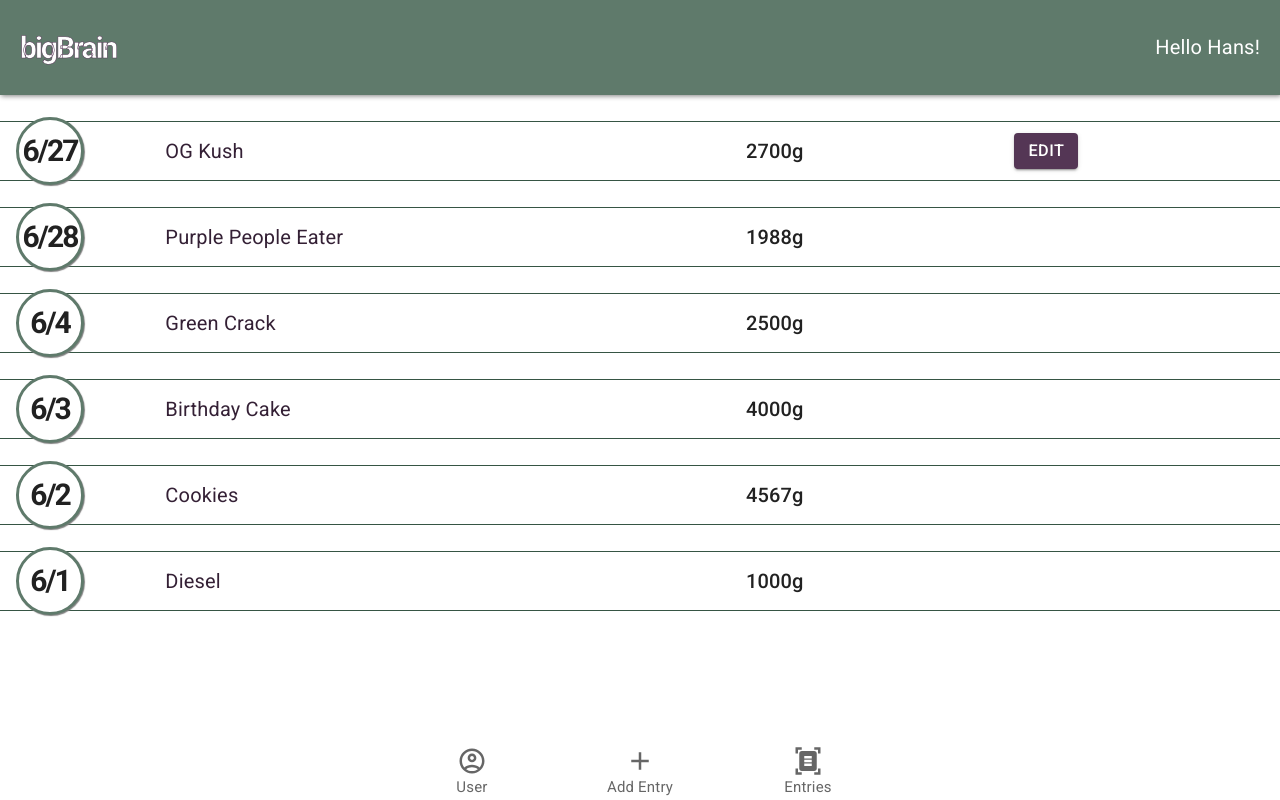
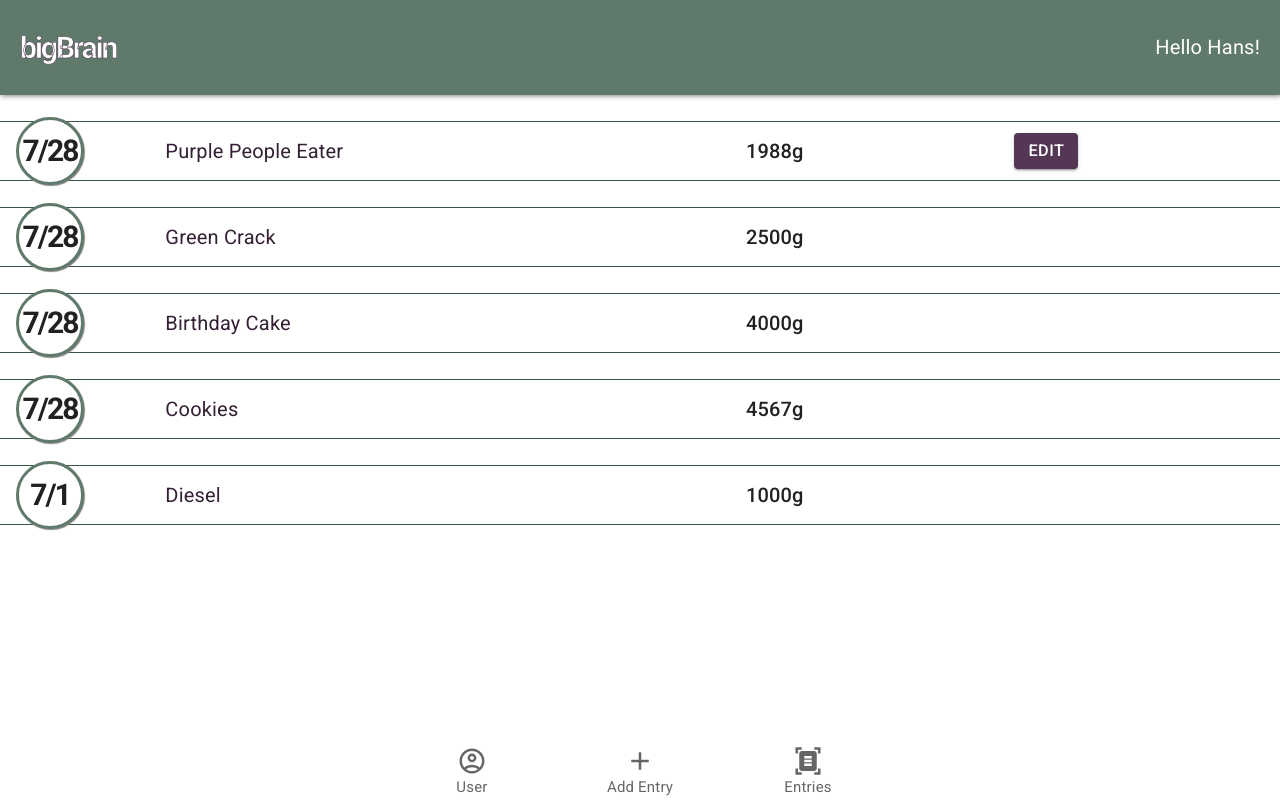
Before and after one commit to Hansjensen/bigBrain, a React (Vite) app: page /entries in a window 1280 px wide. Built offline with nearby package versions, Linux system fonts and the light colour scheme.

Commit message:
StartedEditFunction

```diff
--- a/src/App.tsx
+++ b/src/App.tsx
@@ -21,11 +21,12 @@ import {CssBaseline} from '@mui/material';
 import { Link as RouterLink, LinkProps as RouterLinkProps, BrowserRouter } from 'react-router-dom';
 import { LinkProps } from '@mui/material/Link';
 
-import { LogEntry, Admin, User } from './types/interfaces';
+import { LogEntry, SceneSetting, User } from './types/interfaces';
 import { LocalizationProvider } from '@mui/x-date-pickers';
 
 import { logEntryReducer } from './components/Reducers';
 import {LogContext, LogDispatchContext} from './components/LogContext'
+import uniqid from 'uniqid'
 
 
 
@@ -67,7 +68,7 @@ const theme = createTheme({
 
 //ADMIN SETTINGS
 
-const sceneSetting: sceneSetting = {
+const scene: SceneSetting = {
   pricePerPound: 70,
   currentScene: 'Test Test',
   wetDry: 'Wet'
@@ -80,30 +81,22 @@ console.log('out')
 
 
 const logEntriesData: LogEntry[] = [
-   {
-    id: '1',
-    strain: "OG Kush",
-    grams: 2700,
-    date: dayjs("2023-07-27"),
-    logged: false,
-    userId: '101',
-    scene: "Test Test"
-  },
+
   {
-    id: '2',
+    id: uniqid(),
     strain: "Purple People Eater",
     grams: 1988,
     date: dayjs(),
-    logged: true,
+    logged: false,
     userId: '101',
     scene:  "Test Test"
   },
 
   {
-    id: '25',
+    id: uniqid(),
     strain: "Green Crack",
     grams: 2500,
-    date: dayjs("2023-07-04"),
+    date: dayjs(),
     logged: true,
     userId: '101',
     scene: "Test Test"
@@ -113,7 +106,7 @@ const logEntriesData: LogEntry[] = [
     id: '46',
     strain: "Birthday Cake",
     grams: 4000,
-    date: dayjs("2023-07-03"),
+    date: dayjs(),
     logged: true,
     userId: '101',
     scene: "Test Test"
@@ -123,7 +116,7 @@ const logEntriesData: LogEntry[] = [
     id: '64',
     strain: "Cookies",
     grams: 4567,
-    date: dayjs("2023-07-02"),
+    date: dayjs(),
     logged: true,
     userId: '101',
     scene: "Test Test"
@@ -144,6 +137,12 @@ const userData: User = {
   id: '101',
   sceneList: ["Slick Dep 2023", "Test Test"]
 }
+const strains: Array<string> = [
+  'Strawguana',
+  'Og Kush',
+  'Diesel'
+]
+
 
 function App() {
   const[user, setUser] = useState(userData)
@@ -152,13 +151,6 @@ function App() {
 
 
 
-
-
-
-
-
-
-  console.log(logEntries)
   return (
     <>
     <LogContext.Provider value={logEntries}>
@@ -171,7 +163,7 @@ function App() {
             <Header user={user} />
 
 
-            <Content  user={user} scene={sceneSetting} />
+            <Content  user={user} scene={scene} strains={strains} />
 
 
 
--- a/src/components/AddEntry.tsx
+++ b/src/components/AddEntry.tsx
@@ -23,9 +23,9 @@ const strains: Array<string> = [
 
 
 
-function AddEntry (props: {user: User, scene: SceneSetting}) {
+function AddEntry (props: {user: User, scene: SceneSetting, strains: Array<string>}) {
     const {user, scene} = props
-    return  <AddForm logEntry={balls} strainList={strains} scene={scene} user={user}/>
+    return  <AddForm logEntry={balls} strainList={strains} scene={scene} user={user} edit={false}/>
 
 }
 
--- a/src/components/AddForm.tsx
+++ b/src/components/AddForm.tsx
@@ -3,37 +3,44 @@ import { Button, FormControl, InputLabel, Select, MenuItem, OutlinedInput, Input
 import { LogEntry, SceneSetting, User } from '../types/interfaces'
 import { useState, useContext } from 'react'
 import { MobileDatePicker } from '@mui/x-date-pickers/MobileDatePicker';
-import dayjs from 'dayjs';
 import { LogDispatchContext } from './LogContext';
 
 import '../styles/AddEntry.css'
 
-function AddForm(props: {logEntry: LogEntry, strainList: Array<string>, user: User, scene: SceneSetting}) {
-    const {logEntry, strainList, user, scene} = props
+function AddForm(props:  {logEntry: LogEntry, strainList: Array<string>, edit: boolean, user: User, scene: SceneSetting}) {
+    const { strainList, user, scene, edit} = props
 
+    const [log, setLog] = useState(props.logEntry)
 
-    const [strain, setStrain] = useState(logEntry.strain)
-    const [grams, setGrams] = useState<number>(logEntry.grams)
-    const [date, setDate] = useState(dayjs(logEntry.date))
+    const { strain, grams, date } = log
 
     const dispatch = useContext(LogDispatchContext)
 
     const handleStrainChange = (e: any) => {
-        setStrain(e.target.value)
+        setLog({...log , strain: e.target.value})
 
     }
 
     const handleGramsChange = (e: any) => {
-        setGrams(parseInt(e.target.value))
+        setLog({...log, grams: parseInt(e.target.value)})
 
     }
 
     const handleDateChange = (e: any) => {
-        setDate(e)
+        setLog({...log, date: e.target.value})
     }
 
     const handleSubmitClick = (e: any) => {
         e.preventDefault()
+        if(edit) {
+            dispatch({
+                type: 'edit_logEntry',
+                strain: strain,
+                grams: grams,
+                date: date,
+
+         })
+        } else {
         dispatch({
                     type: 'add_logEntry',
                     strain: strain,
@@ -41,10 +48,8 @@ function AddForm(props: {logEntry: LogEntry, strainList: Array<string>, user: Us
                     date: date,
                     userId: user.id,
                     scene: scene.currentScene,
-        })
+        })}
     }
-
-
     return (
         <form className="logEntryForm">
                 <FormControl
@@ -62,8 +67,8 @@ function AddForm(props: {logEntry: LogEntry, strainList: Array<string>, user: Us
                         label="Strain"
                         onChange={handleStrainChange}
 
-                    >       {strainList.map(strain => {
-                        return <MenuItem value={strain} key={Math.random()}>{strain}</MenuItem>
+                    >       {strainList.map(straini => {
+                        return <MenuItem value={straini} key={straini}>{straini}</MenuItem>
                     })}
                     </Select>
                     </FormControl>
@@ -79,10 +84,7 @@ function AddForm(props: {logEntry: LogEntry, strainList: Array<string>, user: Us
                         id="gramsInput"
                         onChange={handleGramsChange}
                         endAdornment={<InputAdornment position="end">g</InputAdornment>}
-                        aria-describedby="grams input"
-                        inputProps={{
-                            'aria-label': 'weight',
-                    }}
+
                     />
                     </FormControl>
                     <MobileDatePicker
@@ -94,7 +96,7 @@ function AddForm(props: {logEntry: LogEntry, strainList: Array<string>, user: Us
                         variant="contained"
                         color="secondary"
                         onClick={handleSubmitClick}
-                        sx={{mt: 4, height:60}}>Submit</Button>
+                        sx={{mt: 4, height:60}}>{edit?"Edit":"Submit"}</Button>
 
 
             </form>
--- a/src/components/Content.tsx
+++ b/src/components/Content.tsx
@@ -2,11 +2,11 @@ import { Route, Routes} from 'react-router-dom';
 import UserPage from './User';
 import AddEntry from './AddEntry';
 import Entries from './Entries';
-import { LogEntry, User, SceneSetting,  } from '../types/interfaces';
+import { User, SceneSetting,  } from '../types/interfaces';
 
 
-function Content (props: { user: User, scene: SceneSetting,  }) {
-    const { user, scene} = props
+function Content (props: { user: User, scene: SceneSetting, strains: Array<string>  }) {
+    const { user, scene, strains} = props
 
     return(
 
@@ -21,11 +21,14 @@ function Content (props: { user: User, scene: SceneSetting,  }) {
                 <Route path="/addentry" element={<AddEntry
                                                     user={user}
                                                     scene={scene}
+                                                    strains={strains}
 
                                                    />}/>
 
                 <Route path="/entries" element={<Entries
                                                          scene={scene}
+                                                         strains={strains}
+                                                         user={user}
                                                          />} />
 
             </Routes>
--- a/src/components/Entries.tsx
+++ b/src/components/Entries.tsx
@@ -1,31 +1,57 @@
-import { LogEntry } from "../types/interfaces";
+import { LogEntry, SceneSetting, User } from "../types/interfaces";
 import '../styles/Entries.css'
 import { Button, Typography } from "@mui/material";
-import { useContext } from "react";
+import { SetStateAction, useContext, useState, Dispatch } from "react";
 import { LogContext } from "./LogContext";
+import AddForm from "./AddForm";
+import dayjs from "dayjs";
 
-function Entries () {
+function Entries (props: {strains: Array<string>, scene: SceneSetting, user: User}) {
     const logEntries = useContext(LogContext)
+    const {strains, scene, user} = props
+    const [currentLog, setCurrentLog] = useState<LogEntry>({
+
+        id: "",
+        strain: "",
+        grams:  0,
+        date: dayjs(),
+        logged: false,
+        userId: "",
+        scene: "",
+
+        })
+        console.log(logEntries)
+    const [editBool, setEditBool] = useState(false)
     return(
         <div id="entriesContainer">
-            {logEntries.map((entry: LogEntry) => {
-                console.log(entry.date)
-                return <EntryItem logEntry={entry} key={entry.id}/>
+            {!editBool ? logEntries.map((entry: LogEntry) => {
+                return <EntryItem logEntry={entry} key={entry.id} setEditBool={setEditBool} setCurrentLog={setCurrentLog}/>
+                }):
+                <AddForm logEntry={currentLog} strainList={strains} edit={true} scene={scene} user={user}></AddForm>
 
-            })}
+
+            }
         </div>
     )
 }
 
 
 
-function EntryItem (props: {logEntry: LogEntry}) {
-    const {logEntry} = props
+function EntryItem (props: {logEntry: LogEntry, setCurrentLog: Dispatch<SetStateAction<LogEntry>>, setEditBool: Dispatch<SetStateAction<boolean>>}) {
+    const {logEntry, setEditBool, setCurrentLog} = props
+    const [thisEntry, setThisEntry] = useState<LogEntry>(logEntry)
+
+    const handleEditButtonClick = (e) => {
+        setCurrentLog(() => thisEntry)
+        setEditBool(true)
+
+    }
+
     return(
      <div className="logEntryContainer" >
 
             <div className="dateOutline">
-                <h2 className="dateItem">{logEntry.date.get('month') + '/' +logEntry.date.get('date')}</h2>
+                <h2 className="dateItem">{(logEntry.date.get('month') + 1) + '/' +logEntry.date.get('date')}</h2>
             </div>
             <Typography
                 noWrap
@@ -39,7 +65,7 @@ function EntryItem (props: {logEntry: LogEntry}) {
         <div className="editButtDiv">
 
         {!logEntry.logged &&
-            <Button variant="contained" color="secondary" size="small">Edit</Button>
+            <Button variant="contained" color="secondary" size="small" onClick={handleEditButtonClick}>Edit</Button>
         }
         </div>
 
--- a/src/components/Reducers.tsx
+++ b/src/components/Reducers.tsx
@@ -8,7 +8,7 @@ type ActionLogEntry =
 
 export function logEntryReducer(state: LogEntry[] | any , action: ActionLogEntry) {
     const {type} = action
-    console.log(action)
+
     switch(type) {
         case 'add_logEntry': {
             return [
--- a/src/components/User.tsx
+++ b/src/components/User.tsx
@@ -1,5 +1,5 @@
 import React, { useContext } from "react";
-import {User, LogEntry,  SceneSetting} from '../types/interfaces.ts'
+import {User,  SceneSetting} from '../types/interfaces.ts'
 import { FormControl, InputLabel, Select, MenuItem, Typography, Button } from "@mui/material";
 import '../styles/User.css'
 import { useState , useEffect} from 'react';
@@ -32,7 +32,7 @@ function UserPage (props: {user: User, scene: SceneSetting}) {
 
     return (
         <div id="userPageContainer">
-            <FormControl
+                <FormControl
                     fullWidth
                     sx={{my: 5}}
                   >
```
